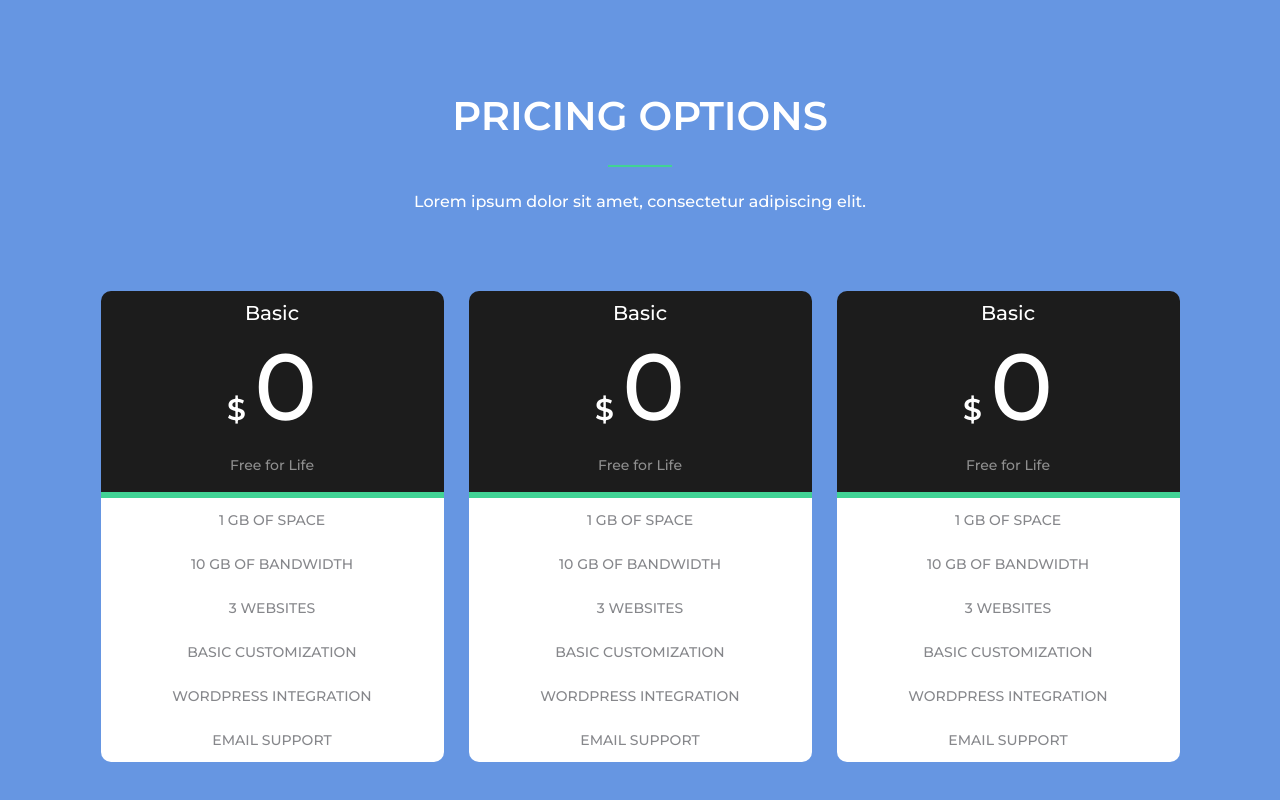
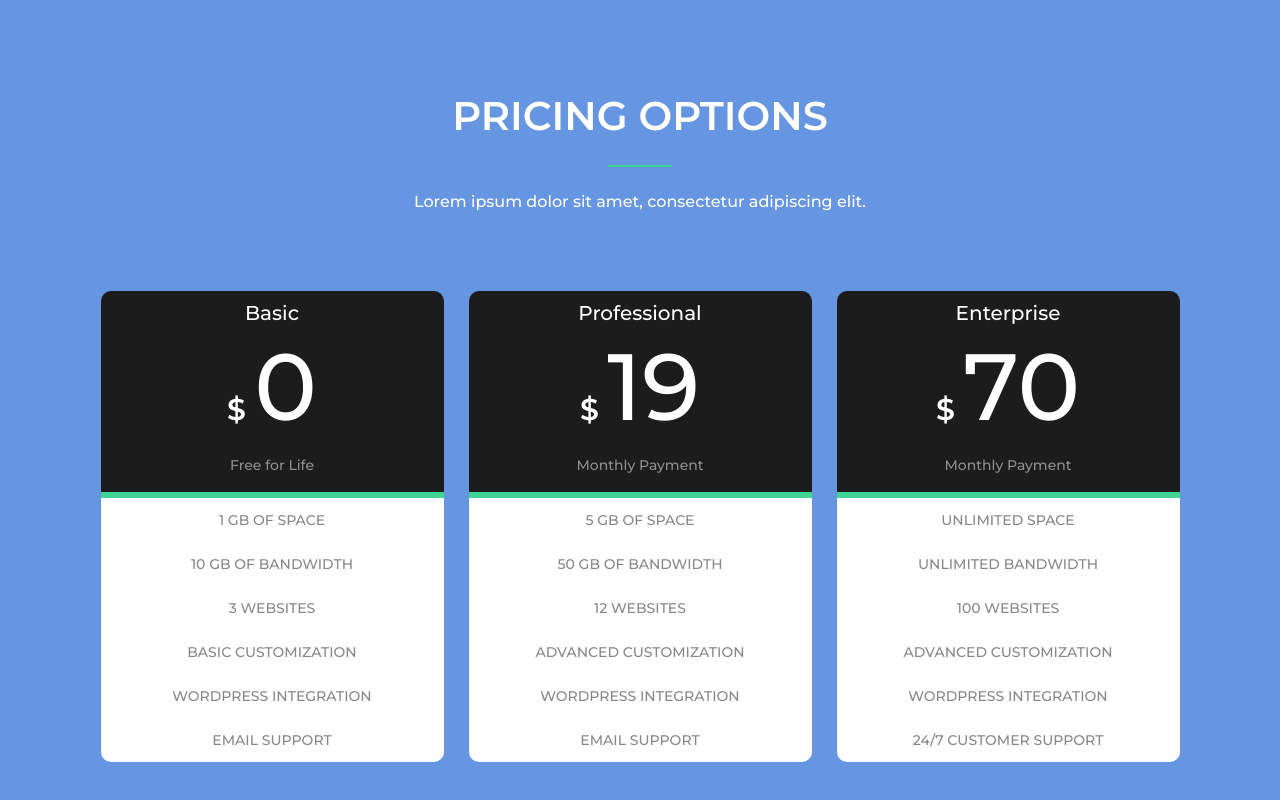
Before and after one commit to ksolovejus/Praktinis-egzaminas, a website: page index.html in a window 1280 px wide. Shown: the part 2633-3433 px from the top of the page. Drawn offline with Linux system fonts and the light colour scheme.

Commit message:
section-4 start

```diff
--- a/index.html
+++ b/index.html
@@ -221,7 +221,7 @@
         <p class="small">Free for Life</p>
       </div>
 
-      <button><h4>OUR MOST POPULAR</h4></button>
+      <button><h4>OUR MOST COMMON</h4></button>
 
       <div class="about">
         <p>1 GB OF SPACE</p>
@@ -235,18 +235,18 @@
 
     <div class="item">
       <div class="price">
-        <h3>Basic</h3>
-        <h1>$ <span>0</span></h1>
-        <p class="small">Free for Life</p>
+        <h3>Professional</h3>
+        <h1>$ <span>19</span></h1>
+        <p class="small">Monthly Payment</p>
       </div>
 
       <button><h4>OUR MOST POPULAR</h4></button>
 
       <div class="about">
-        <p>1 GB OF SPACE</p>
-        <p>10 GB OF BANDWIDTH</p>
-        <p>3 WEBSITES</p>
-        <p>BASIC CUSTOMIZATION</p>
+        <p>5 GB OF SPACE</p>
+        <p>50 GB OF BANDWIDTH</p>
+        <p>12 WEBSITES</p>
+        <p>ADVANCED CUSTOMIZATION</p>
         <p>WORDPRESS INTEGRATION</p>
         <p>EMAIL SUPPORT</p>
       </div>
@@ -254,25 +254,28 @@
 
     <div class="item">
       <div class="price">
-        <h3>Basic</h3>
-        <h1>$ <span>0</span></h1>
-        <p class="small">Free for Life</p>
+        <h3>Enterprise</h3>
+        <h1>$ <span>70</span></h1>
+        <p class="small">Monthly Payment</p>
       </div>
 
-      <button><h4>OUR MOST POPULAR</h4></button>
+      <button><h4>OUR MOST EXPENSIVE</h4></button>
 
       <div class="about">
-        <p>1 GB OF SPACE</p>
-        <p>10 GB OF BANDWIDTH</p>
-        <p>3 WEBSITES</p>
-        <p>BASIC CUSTOMIZATION</p>
+        <p>UNLIMITED SPACE</p>
+        <p>UNLIMITED BANDWIDTH</p>
+        <p>100 WEBSITES</p>
+        <p>ADVANCED CUSTOMIZATION</p>
         <p>WORDPRESS INTEGRATION</p>
-        <p>EMAIL SUPPORT</p>
+        <p>24/7 CUSTOMER SUPPORT</p>
       </div>
     </div>
 
   </div>
  </main>
 
+ <section-4>
+
+ </section-4>
 </body>
 </html>
```
